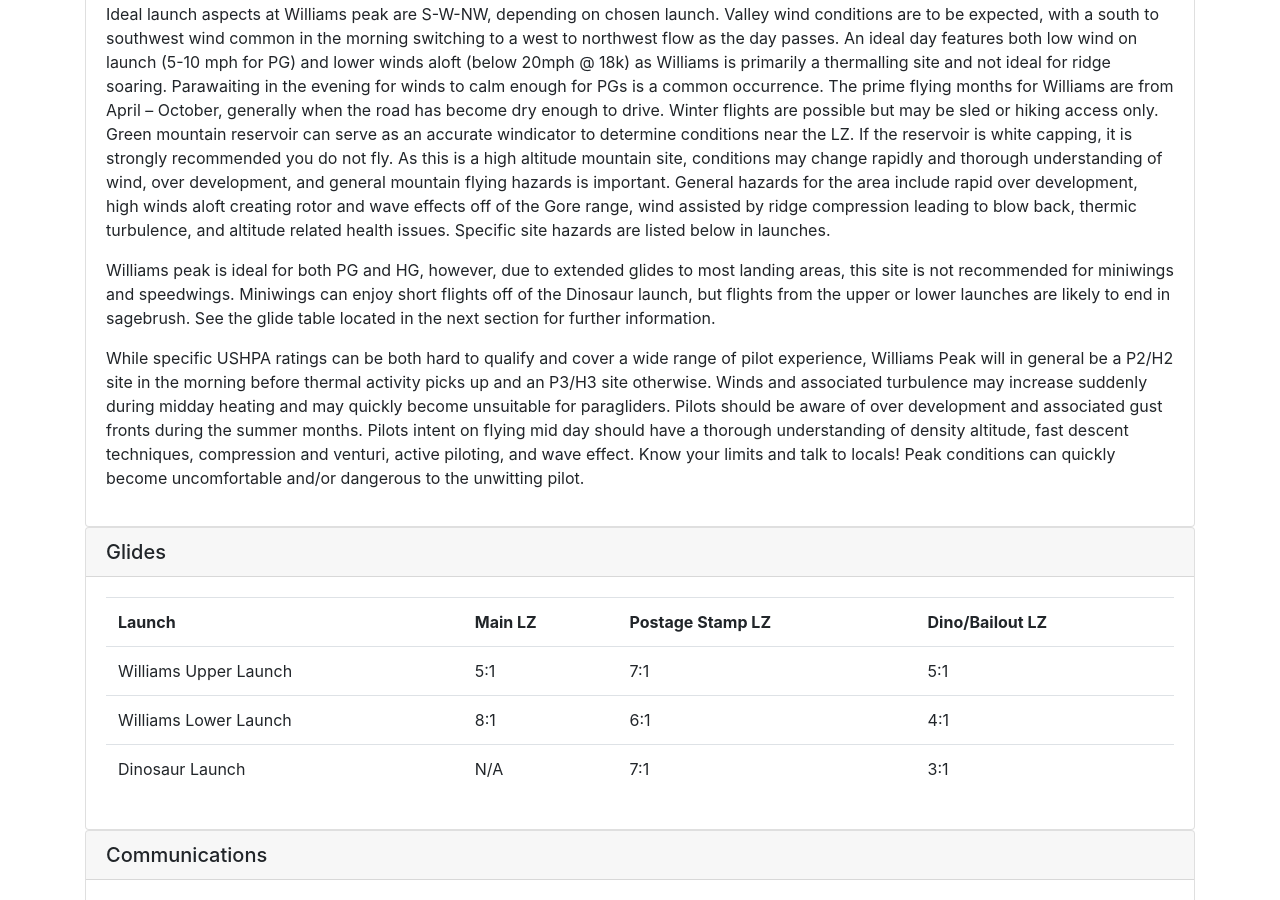
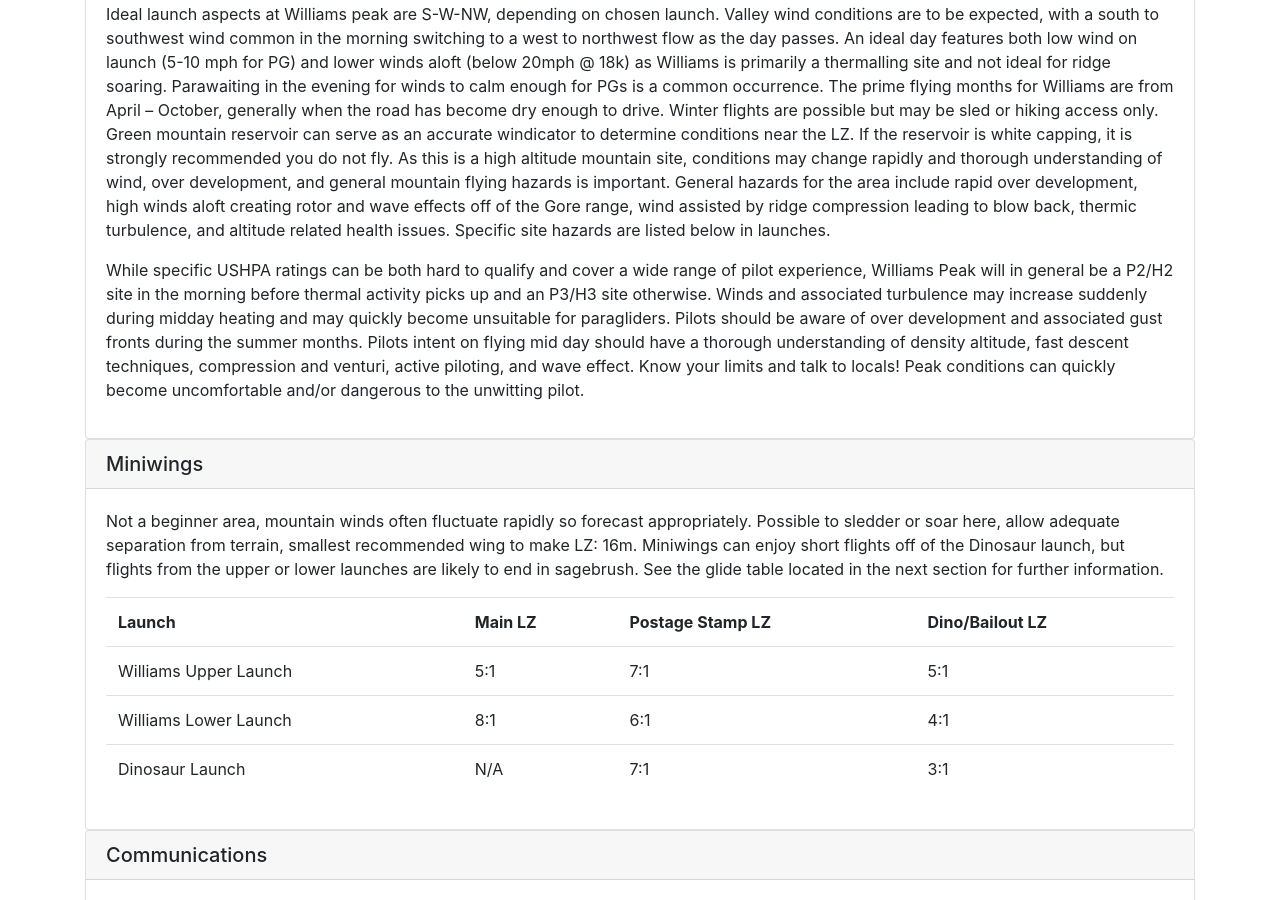
Before and after one commit to rmhpa/rmhpa.github.io, a Jekyll site: the page built from williams-site-guide.html, in a window 1280 px wide and 900 px high, scrolled down 380 px. Built offline with Jekyll 4.4.1, drawn with Linux system fonts in a browser that asks for light colours; nearby versions of some CDN libraries.

Commit message:
miniwing updates for site guides

```diff
--- a/bellyache-site-guide.html
+++ b/bellyache-site-guide.html
@@ -42,7 +42,9 @@ permalink: /bellyache-site-guide/
 <div class="panel panel-default">
   <div class="panel-heading">Miniwings</div>
   <div class="panel-body">
+<p>Bellyache is best flown in the morning, launch is low sloping, you will want a strong forward launch or wind in your face prior to takeoff. This is not a high wind site due to valley's rotor potential. Allow adequate separation from terrain, smallest recommended wing to make LZ: 12m. High speed landings discouraged due to driver distraction on I-70.</p>
 
+<p></p>
     <dl class="row">
       <dt class="col-sm-3">Miniwing rating</dt>
       <dd class="col-sm-9">M1</dd>
--- a/boulder-site-guide.html
+++ b/boulder-site-guide.html
@@ -85,6 +85,10 @@ Please  respect the privacy of property owners. Do not drive beyond the pull-out
 <p>This launch area is H2/P2 or Supervised H1/P1.</p>
 <p>Follow the OSMP site use requirements listed above.</p>
 
+<p><strong>Miniwings</strong></p>
+
+<p>Excellent training area, reliable sledders, also possible to soar these sites, allow adequate separation from terrain, smallest recommended wing to make LZ: 12m.</p>
+
 <dl class="row">
   <dt class="col-sm-3">Miniwings</dt>
   <dd class="col-sm-9">M1</dd>
--- a/lookout-site-guide.html
+++ b/lookout-site-guide.html
@@ -11,7 +11,7 @@ permalink: /lookout-site-guide/
 
   <div class="card-body">
 <!-- <img src="/images/mgaggle.jpg" alt="Mt. Zion" width="200" height="150" class="img-responsive"/>  -->
-    <p> The Lookout flying site, located on Mt. Zion in Golden, CO has restricted landing fields, it is in the public eye, and is the only remaining flying site on the Front Range that offers convenient drive-up access to launches.  All pilots must receive a site intro before flying Lookout. Pilots rated less than P4 are required to participate in the <a href="/lookout-sponsorship">Lookout Sponsorship Program</a>. </p>
+    <p> The Lookout flying site, located on Mt. Zion in Golden, CO has restricted landing fields, it is in the public eye, and is the only remaining flying site on the Front Range that offers convenient drive-up access to launches.  All pilots must receive a site intro before flying Lookout. </p><p><strong>Pilots rated less than P4 are required to participate in the <a href="/lookout-sponsorship">Lookout Sponsorship Program</a>.</strong> </p>
 
     <p>The site is at approximately 6800 ft MSL, 1000ft above the primary LZ. Launches include possible NE, E.  Launches face E and the best flying is had with NE through E wind. It's primarily a thermal site with little ridge soaring opportunity. Mornings are mostly calm, suitable for sponsoring new pilots. Midday finds strong thermal activity with frequent thunderstorms from May-August. Evenings occasionally glass off. Flying is possible year round. Lookout has good XC potential; the Colorado state hang gliding record was set here - 187 miles by Brad Koji, and paragliding record of 102 miles by Jan Voegeli." </p>
 
@@ -198,7 +198,9 @@ permalink: /lookout-site-guide/
         <dd class="col-sm-9">4:1</dd>
       </dl>
 
+      <p></p>
 
+      Lookout is normally thermic mid-day, the best miniwing flying occurs mornings and evenings when the thermals have subsided leaving smooth air. Use wind direction to determine best launch site, if you are not sure ask. Watch out for the highway and powerlines, allow adequate separation from terrain. You should be heading to the Main LZ prior to dropping below rock pile near the mountain's base. Be aware of large ditch and trees prior to Main LZ. Smallest recommended wing to make LZ: 12m.
 
     </div>
   </div>
--- a/williams-site-guide.html
+++ b/williams-site-guide.html
@@ -34,11 +34,6 @@ rapid over development, high winds aloft creating rotor and wave effects off of
 assisted by ridge compression leading to blow back, thermic turbulence, and altitude related health
 issues. Specific site hazards are listed below in launches.</p>
 
-<p>Williams peak is ideal for both PG and HG, however, due to extended glides to most landing
-areas, this site is not recommended for miniwings and speedwings. Miniwings can enjoy short flights
-off of the Dinosaur launch, but flights from the upper or lower launches are likely to end in sagebrush.
-See the glide table located in the next section for further information.</p>
-
 <p>While specific USHPA ratings can be both hard to qualify and cover a wide range of pilot
 experience, Williams Peak will in general be a P2/H2 site in the morning before thermal activity picks
 up and an P3/H3 site otherwise. Winds and associated turbulence may increase suddenly during midday
@@ -53,8 +48,10 @@ quickly become uncomfortable and/or dangerous to the unwitting pilot.</p>
 </div>
 
 <div class="card">
-  <h5 class="card-header">Glides</h5>
+  <h5 class="card-header">Miniwings</h5>
   <div class="card-body">
+  <p>Not a beginner area, mountain winds often fluctuate rapidly so forecast appropriately. Possible to sledder or soar here, allow adequate separation from terrain, smallest recommended wing to make LZ: 16m.  Miniwings can enjoy short flights off of the Dinosaur launch, but flights from the upper or lower launches are likely to end in sagebrush.
+  See the glide table located in the next section for further information.</p>
 
 <table class="table">
   <tr>
```
Also changed, not shown: kenosha-pass-site-guide.html (+17 -5 lines).
